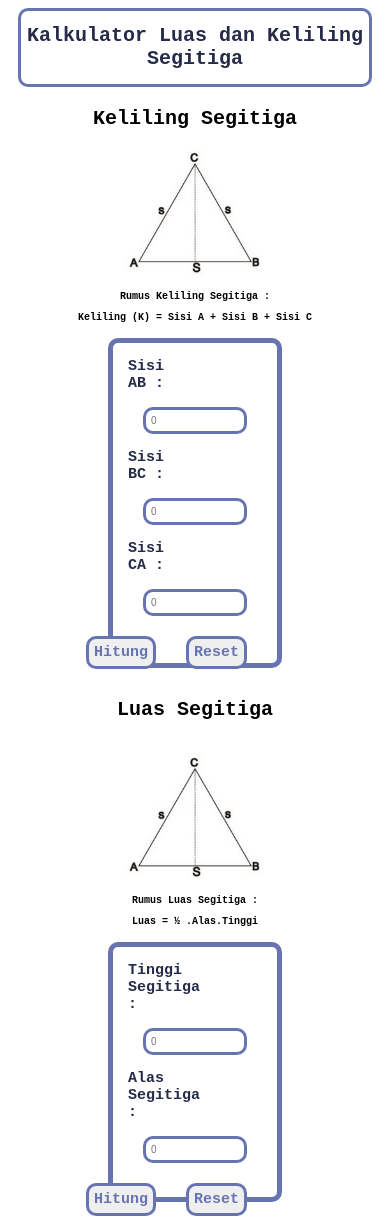
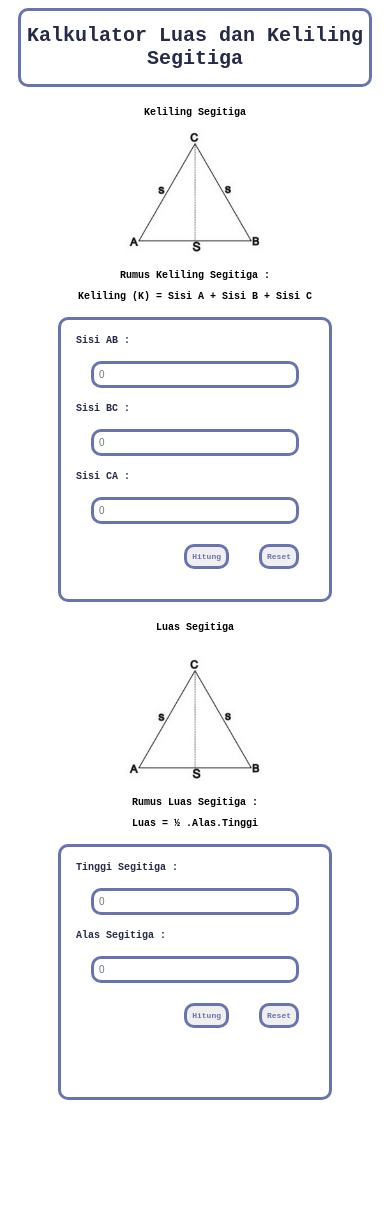
Before and after one commit to revou-fundamental-course/7-aug-23-AryoBimoPrakoso, a plain HTML site: page index.html in a window 390 px wide. After the commit the page ends 1110 px from the top, so only its background shows below. Drawn offline with Linux system fonts and the light colour scheme.

Commit message:
Edit File CSS

```diff
--- a/css/style.css
+++ b/css/style.css
@@ -155,21 +155,18 @@ button:active {
         margin-left:  10px;
         margin-right: 10px;
         border: 3px solid #6874b0;
-        border-radius: 10px;
-        font-family: monospace;
-
     }
 
     h2{
         text-align: center;
         font-family: 'Courier New', Courier, monospace;
         margin-top: 20px;
-        font-size: 20px;
+        font-size: 10px;
 
     }
 
     h3 {
-        font-size: 20px;
+        font-size: 10px;
     }
 
     .image1{
@@ -178,11 +175,21 @@ button:active {
     }
 
     .input-section-keliling {
-        display: flex;
-        flex-direction: column;
-        height: 320px;
-        border: 5px solid #6874b0  ;
-        border-radius: 10px;
+        border: 3px solid #6874b0;
+        margin-right: 50px;
+        margin-left: 50px;
+        height: auto;
+    }
+
+    .input-section-luas{
+        border: 3px solid #6874b0;
+        margin-right: 50px;
+        margin-left: 50px;
+        height: auto;
+    }
+
+    button{
+        font-size: 8px;
     }
 
     .input-section-luas {
@@ -208,17 +215,17 @@ button:active {
        }
 
     label {
-        font-size: 15px;
+        font-size: 10px;
     }
 
     #hasil-keliling {
-        font-size: 15px;
+        font-size: 10px;
         padding: 10px;
         margin-top: 10px;
     }
 
     #hasil-luas {
-        font-size: 15px;
+        font-size: 10px;
         padding: 10px;
         margin-top: 10px
     }
```
